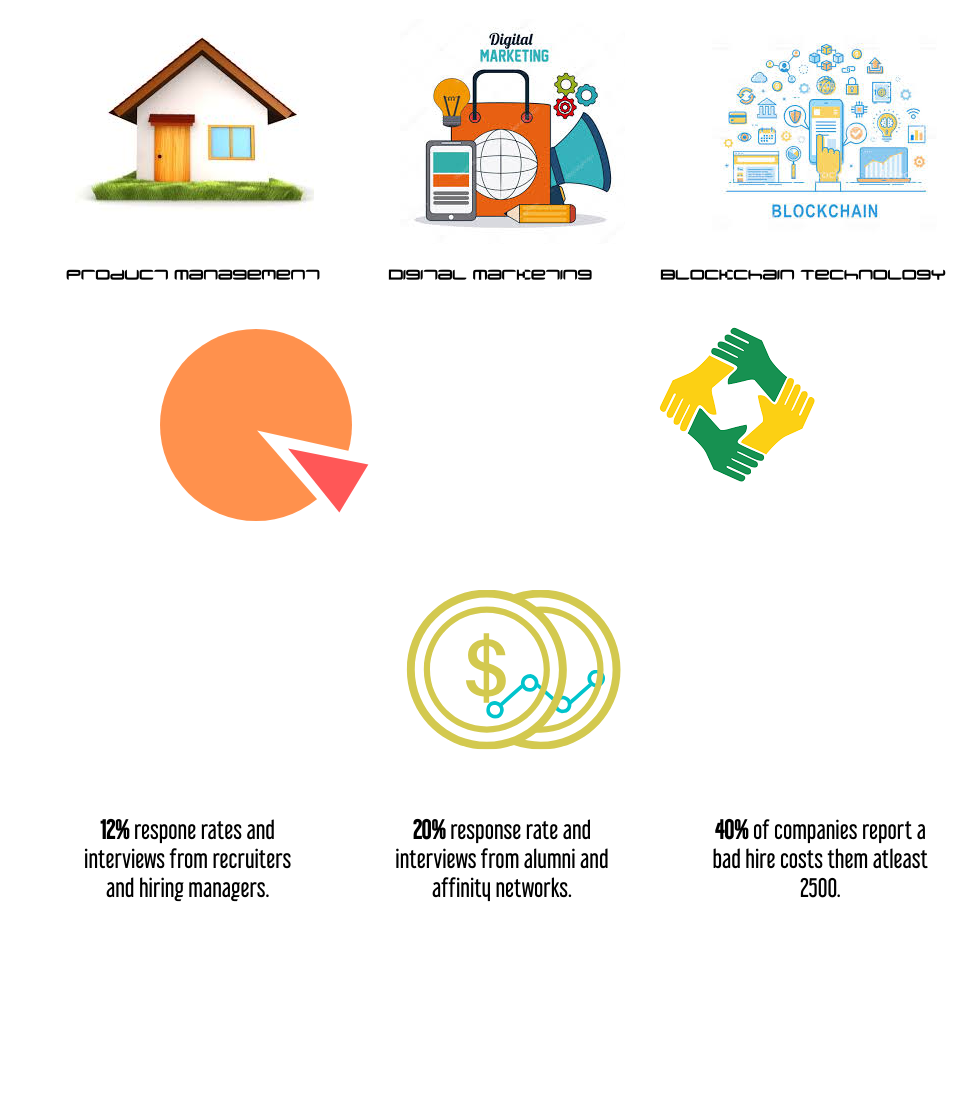
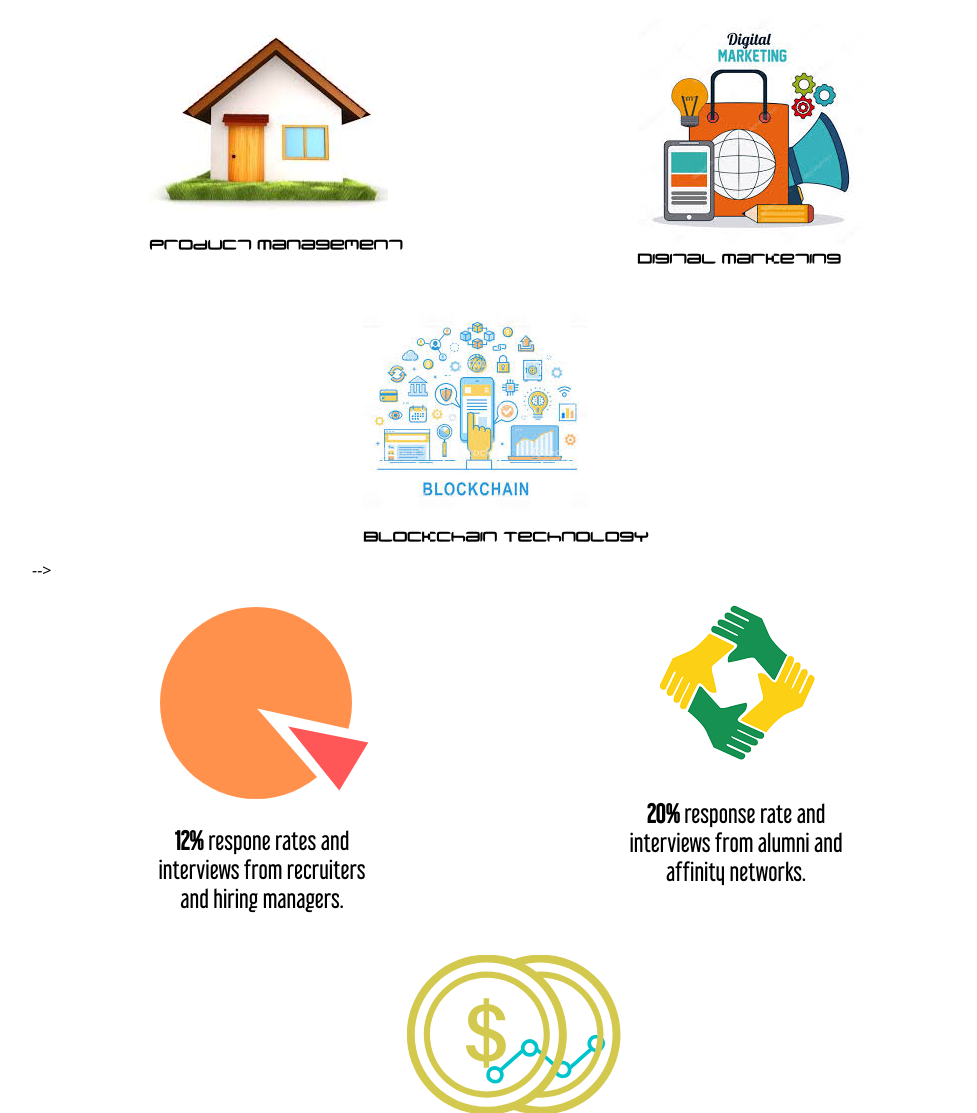
Before and after one commit to YATHARTHVARDAN/YATHARTH.git.io, a plain HTML site: page index.html in a window 1280 px wide. Shown: the part 2238-3351 px from the top of the page, without its empty margins (134-1111 px from the left). Before the commit the page ends 3228 px from the top, so only its background shows below. Drawn offline with Linux system fonts and the light colour scheme.

Commit message:
commenting and col3 to 1 col

```diff
--- a/index.html
+++ b/index.html
@@ -163,14 +163,18 @@
                 <div class="col_md_4 col_sm_12">
                  <figure class="col4_1">
                  <img src="pics/management.jpg"/>
-
+                 <div class="txt">
+                    Product Management
+                </div>
                  </figure>
                 </div>
 
                 <div class="col_md_4 col_sm_12">
                         <figure class="col4_1">
                                 <img src="pics/digital.jpg"/>
-
+                                <div class="txt">
+                                    Digital Marketing
+                                   </div>
                                 </figure>
 
                 </div>
@@ -178,13 +182,15 @@
                 <div class="col_md_4 col_sm_12">
                         <figure class="col4_1">
                                 <img src="pics/block.jpg"/>
-
+                                <div class="txt">
+                                    Blockchain Technology
+                                 </div>
                                 </figure>
                 </div>
             </div>
         </div>
         <!--end of first 3 columns-->
-        <div class="container">
+    <!--    <div class="container">
             <div class="row">
                 <div class="col_md_4 col_sm_12">
                     <div class="txt">
@@ -205,7 +211,7 @@
                     </div>
             </div>
         </div>
-        <!--end of captions1-->
+        <!--end of captions1-->-->
 
            <br>
            <div class="container">
@@ -213,14 +219,19 @@
                     <div class="col_md_4 col_sm_12">
                      <figure class="col4_1">
                      <img src="pics/graph.png"/>
-
+                     <div class="txt2">
+                        <b>12%</b> respone rates and <br>interviews from recruiters<br>and hiring managers.
+                    </div>
                      </figure>
                     </div>
 
                     <div class="col_md_4 col_sm_12">
                             <figure class="col4_1">
                                     <img src="pics/alumni.png"/>
+                                    <div class="txt2">
+                                        <b>20% </b>response rate and <br>interviews from alumni and <br>affinity networks.
 
+                                       </div>
                                     </figure>
 
                     </div>
@@ -228,7 +239,9 @@
                     <div class="col_md_4 col_sm_12">
                             <figure class="col4_1">
                                     <img src="pics/currency.png"/>
-
+                                    <div class="txt2">
+                                        <b>40%</b> of companies report a<br>bad hire costs them atleast<br>2500.
+                                     </div>
                                     </figure>
                     </div>
                 </div>
@@ -236,7 +249,7 @@
             <br>
 
         <!--end of second 3 cols-->
-        <div class="container">
+        <!--<div class="container">
                 <div class="row">
                     <div class="col_md_4 col_sm_12">
                         <div class="txt2">
@@ -257,7 +270,7 @@
                                 </div>
                         </div>
                 </div>
-            </div>
+            </div>-->
 
         </div>
     </body>
```
